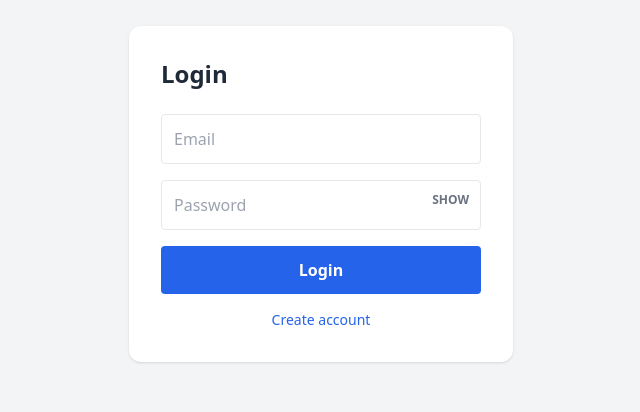
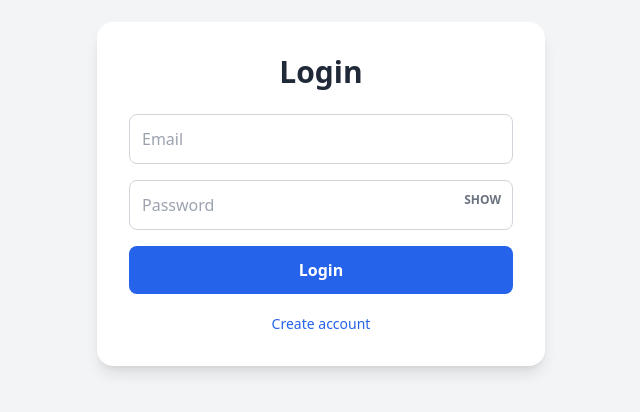
Before and after one commit to Utkarshende/gym-crm, a React (Vite) app in the folder client/: page /login in a window 1280 px wide. Shown: the part 206-618 px from the top of the page, without its empty margins (319-959 px from the left). Built offline with nearby package versions, Linux system fonts and the light colour scheme; no server answers.

Commit message:
added server starting msg

```diff
--- a/client/src/pages/Login.jsx
+++ b/client/src/pages/Login.jsx
@@ -9,25 +9,28 @@ function Login() {
   const [name, setName] = useState("");
   const [email, setEmail] = useState("");
   const [password, setPassword] = useState("");
+
   const [showPassword, setShowPassword] = useState(false);
-
   const [error, setError] = useState("");
   const [loading, setLoading] = useState(false);
 
   const submit = async () => {
     setError("");
 
-    if (!isLogin && !name) {
+    if (!isLogin && !name.trim()) {
       return setError("Name is required for registration");
     }
-    if (!email || !password) {
-      return setError("All fields required");
+
+    if (!email.trim() || !password.trim()) {
+      return setError("All fields are required");
     }
 
     try {
       setLoading(true);
 
-      const url = isLogin ? "/auth/login" : "/auth/register";
+      const url = isLogin
+        ? "/auth/login"
+        : "/auth/register";
 
       const payload = isLogin
         ? { email, password }
@@ -37,14 +40,24 @@ function Login() {
 
       localStorage.setItem("token", res.data.token);
 
-      const displayName = res.data.user?.name || name;
-      localStorage.setItem("adminName", displayName);
+      const displayName =
+        res.data.user?.name || name;
+
+      localStorage.setItem(
+        "adminName",
+        displayName
+      );
 
       navigate("/dashboard");
+
     } catch (err) {
+      console.error(err);
+
       setError(
-        err.response?.data?.message || "Something went wrong"
+        err.response?.data?.message ||
+        "Something went wrong"
       );
+
     } finally {
       setLoading(false);
     }
@@ -52,44 +65,67 @@ function Login() {
 
   return (
     <div className="min-h-screen flex justify-center items-center bg-gray-100 p-4">
-      <div className="bg-white p-8 rounded-xl shadow w-96">
-        <h1 className="text-2xl font-bold mb-6">
+
+      <div className="bg-white p-8 rounded-2xl shadow-lg w-full max-w-md">
+
+        <h1 className="text-3xl font-bold mb-6 text-center text-gray-800">
           {isLogin ? "Login" : "Register"}
         </h1>
 
         {error && (
-          <div className="bg-red-100 text-red-600 p-2 mb-4 rounded text-sm">
+          <div className="bg-red-100 text-red-600 border border-red-200 p-3 mb-4 rounded-lg text-sm">
             {error}
+          </div>
+        )}
+
+        {loading && (
+          <div className="bg-yellow-100 border border-yellow-300 text-yellow-800 p-3 rounded-lg mb-4 text-sm">
+            ⏳ Server is starting for the first time. This may take 1–2 minutes. Please wait...
           </div>
         )}
 
         {!isLogin && (
           <input
-            className="w-full border p-3 rounded mb-4 focus:outline-blue-500"
+            type="text"
+            className="w-full border border-gray-300 p-3 rounded-lg mb-4 focus:outline-none focus:ring-2 focus:ring-blue-500"
             placeholder="Full Name"
             value={name}
-            onChange={(e) => setName(e.target.value)}
+            onChange={(e) =>
+              setName(e.target.value)
+            }
           />
         )}
 
         <input
-          className="w-full border p-3 rounded mb-4 focus:outline-blue-500"
+          type="email"
+          className="w-full border border-gray-300 p-3 rounded-lg mb-4 focus:outline-none focus:ring-2 focus:ring-blue-500"
           placeholder="Email"
           value={email}
-          onChange={(e) => setEmail(e.target.value)}
+          onChange={(e) =>
+            setEmail(e.target.value)
+          }
         />
 
         <div className="relative mb-4">
           <input
-            type={showPassword ? "text" : "password"}
-            className="w-full border p-3 rounded focus:outline-blue-500"
+            type={
+              showPassword
+                ? "text"
+                : "password"
+            }
+            className="w-full border border-gray-300 p-3 rounded-lg focus:outline-none focus:ring-2 focus:ring-blue-500"
             placeholder="Password"
             value={password}
-            onChange={(e) => setPassword(e.target.value)}
+            onChange={(e) =>
+              setPassword(e.target.value)
+            }
           />
+
           <button
             type="button"
-            onClick={() => setShowPassword(!showPassword)}
+            onClick={() =>
+              setShowPassword(!showPassword)
+            }
             className="absolute right-3 top-3 text-xs font-semibold text-gray-500 hover:text-blue-600 uppercase"
           >
             {showPassword ? "Hide" : "Show"}
@@ -99,22 +135,35 @@ function Login() {
         <button
           onClick={submit}
           disabled={loading}
-          className={`w-full py-3 rounded text-white font-bold transition-all ${
-            isLogin ? "bg-blue-600 hover:bg-blue-700" : "bg-green-600 hover:bg-green-700"
+          className={`w-full py-3 rounded-lg text-white font-bold transition-all duration-200 ${
+            isLogin
+              ? "bg-blue-600 hover:bg-blue-700"
+              : "bg-green-600 hover:bg-green-700"
+          } ${
+            loading
+              ? "opacity-70 cursor-not-allowed"
+              : ""
           }`}
         >
-          {loading ? "Please wait..." : isLogin ? "Login" : "Register"}
+          {loading
+            ? "Starting Server..."
+            : isLogin
+            ? "Login"
+            : "Register"}
         </button>
 
         <p
-          className="mt-4 text-sm text-blue-600 cursor-pointer text-center hover:underline"
+          className="mt-5 text-sm text-blue-600 cursor-pointer text-center hover:underline"
           onClick={() => {
             setIsLogin(!isLogin);
             setError("");
           }}
         >
-          {isLogin ? "Create account" : "Already have account?"}
+          {isLogin
+            ? "Create account"
+            : "Already have an account?"}
         </p>
+
       </div>
     </div>
   );
```
